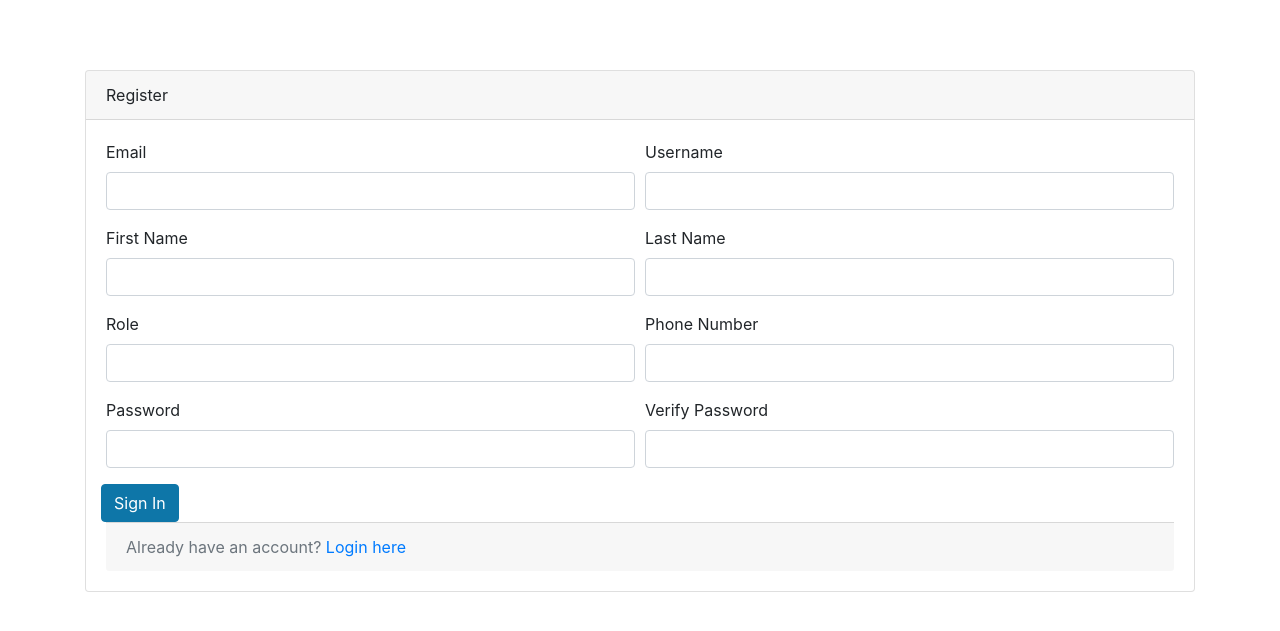
After one commit to ChitrakshSuri/todo-fastapi, a FastAPI app: template templates/register.html in a window 1280 px wide. The commit adds this page. Shown: the top 631 px of the page. Run offline with FastAPI, Linux system fonts and the light colour scheme; the template is opened without the code that fills it, so the values that code supplies are empty; some libraries are stand-ins or nearby versions.

Commit message:
Add register page route and template, fix login link typo

```diff
--- a/routers/auth.py
+++ b/routers/auth.py
@@ -52,6 +52,10 @@ templates = Jinja2Templates(directory="templates")
 @router.get("/login-page")
 def render_login_page(request: Request):
     return templates.TemplateResponse(request=request, name="login.html")
+
+@router.get("/register-page")
+def render_register_page(request: Request):
+    return templates.TemplateResponse(request=request, name="register.html")
 
 
 ### endpoints ###
--- a/templates/login.html
+++ b/templates/login.html
@@ -45,7 +45,7 @@
           </form>
         </div>
         <div class="card-footer text-muted">
-          <a href="/auth/registe-rpage">Register?</a>
+          <a href="/auth/register-page">Register?</a>
         </div>
       </div>
     </div>
--- /dev/null
+++ b/templates/register.html
@@ -0,0 +1,115 @@
+<!doctype html>
+<html lang="en">
+  <head>
+    <link
+      rel="stylesheet"
+      type="text/css"
+      href="{{url_for('static', path='/css/base.css')}}"
+    />
+    <link
+      rel="stylesheet"
+      type="text/css"
+      href="{{url_for('static', path='/css/bootstrap.css')}}"
+    />
+    <meta charset="UTF-8" />
+    <meta name="viewport" content="width=device-width, initial-scale=1.0" />
+    <title>TodoApp</title>
+  </head>
+  <body>
+    <div class="container">
+      <div class="card">
+        <div class="card-header">Register</div>
+        <div class="card-body">
+          <form id="registerForm">
+            <div class="form-row">
+              <div class="form-group col-md-6">
+                <label>Email</label>
+                <input
+                  type="email"
+                  class="form-control"
+                  name="email"
+                  required
+                />
+              </div>
+              <div class="form-group col-md-6">
+                <label>Username</label>
+                <input
+                  type="text"
+                  class="form-control"
+                  name="username"
+                  required
+                />
+              </div>
+            </div>
+            <div class="form-row">
+              <div class="form-group col-md-6">
+                <label>First Name</label>
+                <input
+                  type="text"
+                  class="form-control"
+                  name="first_name"
+                  required
+                />
+              </div>
+              <div class="form-group col-md-6">
+                <label>Last Name</label>
+                <input
+                  type="text"
+                  class="form-control"
+                  name="last_name"
+                  required
+                />
+              </div>
+            </div>
+            <div class="form-row">
+              <div class="form-group col-md-6">
+                <label>Role</label>
+                <input
+                  type="text"
+                  class="form-control"
+                  name="role"
+                  required
+                />
+              </div>
+              <div class="form-group col-md-6">
+                <label>Phone Number</label>
+                <input
+                  type="text"
+                  class="form-control"
+                  name="phone_number"
+                  autocomplete="phone_number"
+                  required
+                />
+              </div>
+            </div>
+            <div class="form-row">
+              <div class="form-group col-md-6">
+                <label>Password</label>
+                <input
+                  type="password"
+                  class="form-control"
+                  name="password"
+                  autocomplete="new-password"
+                  required
+                />
+              </div>
+              <div class="form-group col-md-6">
+                <label>Verify Password</label>
+                <input
+                  type="password"
+                  class="form-control"
+                  name="password2"
+                  autocomplete="new-password"
+                  required
+                />
+              </div>
+              <button type="submit" class="btn btn-primary">Sign In</button>
+          </form>
+        </div>
+        <div class="card-footer text-muted">
+          Already have an account? <a href="/login">Login here</a>
+        </div>
+      </div>
+    </div>
+  </body>
+</html>
```
